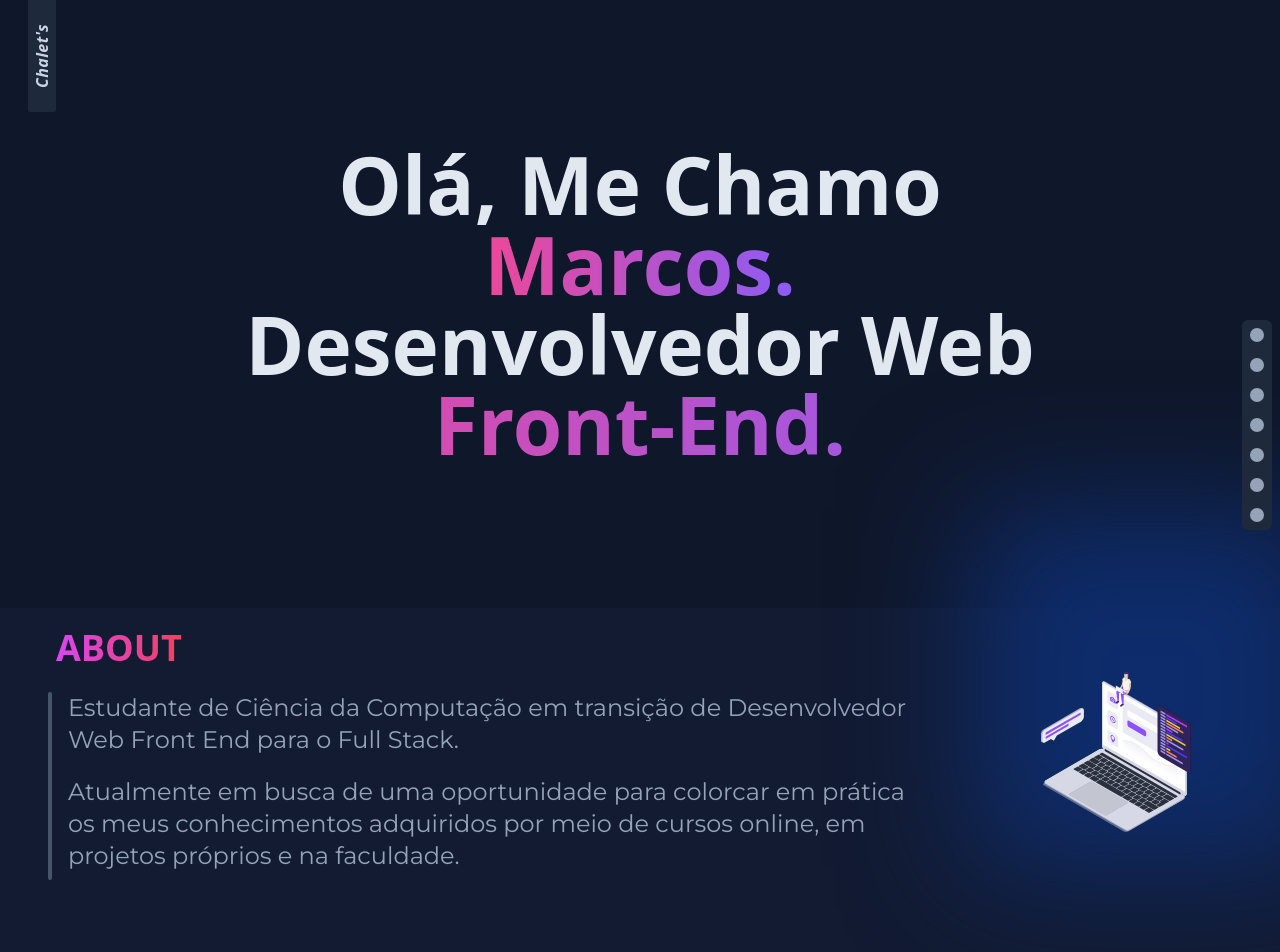
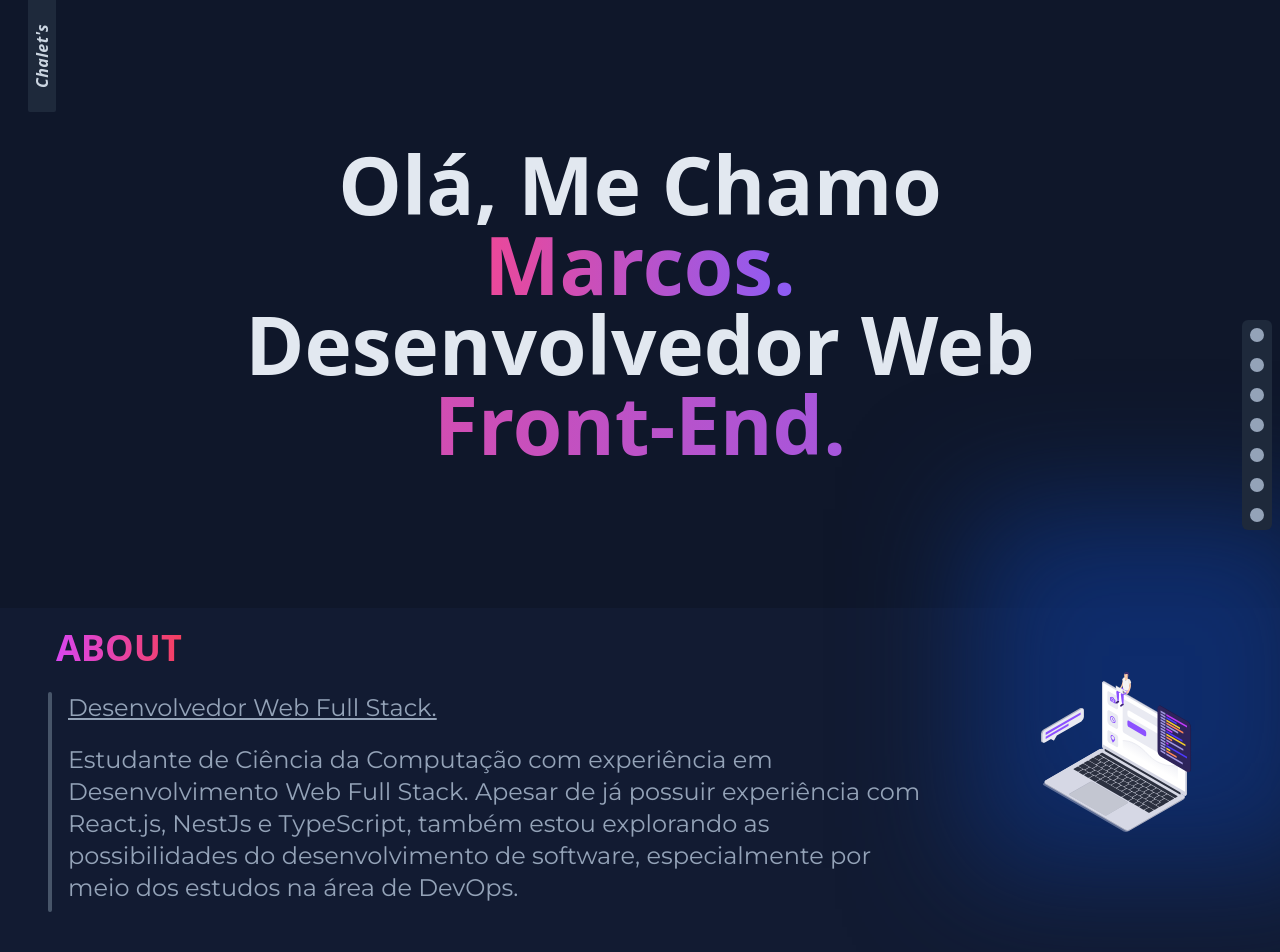
Before and after one commit to marcosChalet/portfolio, a Next.js app: page / in a window 1280 px wide. Shown: the top 952 px of the page. Built offline with nearby package versions, Linux system fonts and the light colour scheme; no server answers.

Commit message:
Atualizando sobre mim

```diff
--- a/src/components/About/index.tsx
+++ b/src/components/About/index.tsx
@@ -28,15 +28,13 @@ export default function About({ isVisible, setSection }: SectionVisibleType) {
       <div className="relative mx-2 flex w-full px-5 py-1 text-left text-sm font-semibold sm:basis-3/4 sm:text-xl xl:text-2xl">
         <span className="absolute -ml-5 h-full w-1 rounded-sm bg-slate-600" />
         <div className={montserrat.className}>
-          <span>
-            Estudante de Ciência da Computação em transição de Desenvolvedor Web
-            Front End para o Full Stack.
-          </span>
+          <span className="underline">Desenvolvedor Web Full Stack.</span>
           <span className="inline-block pt-5">
-            {' '}
-            Atualmente em busca de uma oportunidade para colorcar em prática os
-            meus conhecimentos adquiridos por meio de cursos online, em projetos
-            próprios e na faculdade.
+            Estudante de Ciência da Computação com experiência em
+            Desenvolvimento Web Full Stack. Apesar de já possuir experiência com
+            React.js, NestJs e TypeScript, também estou explorando as
+            possibilidades do desenvolvimento de software, especialmente por
+            meio dos estudos na área de DevOps.
           </span>
         </div>
       </div>
```
